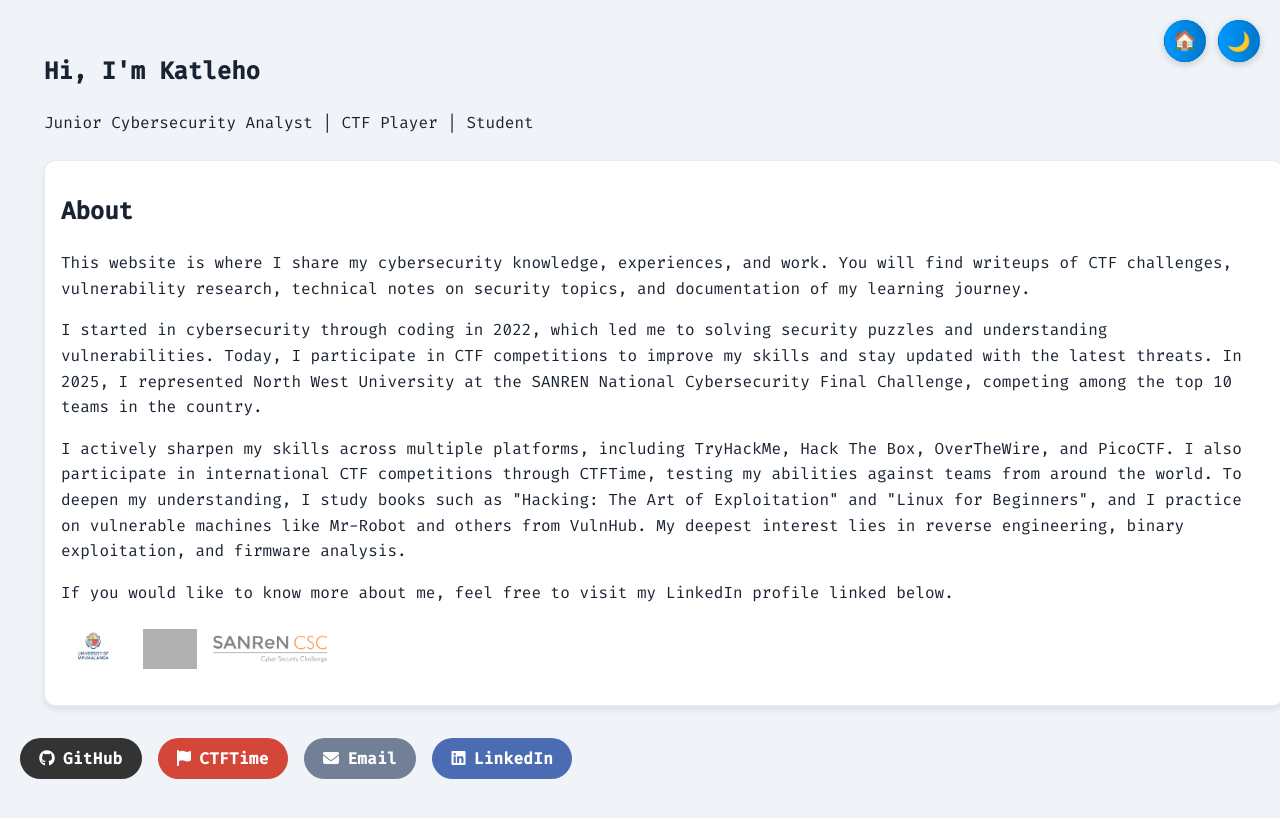
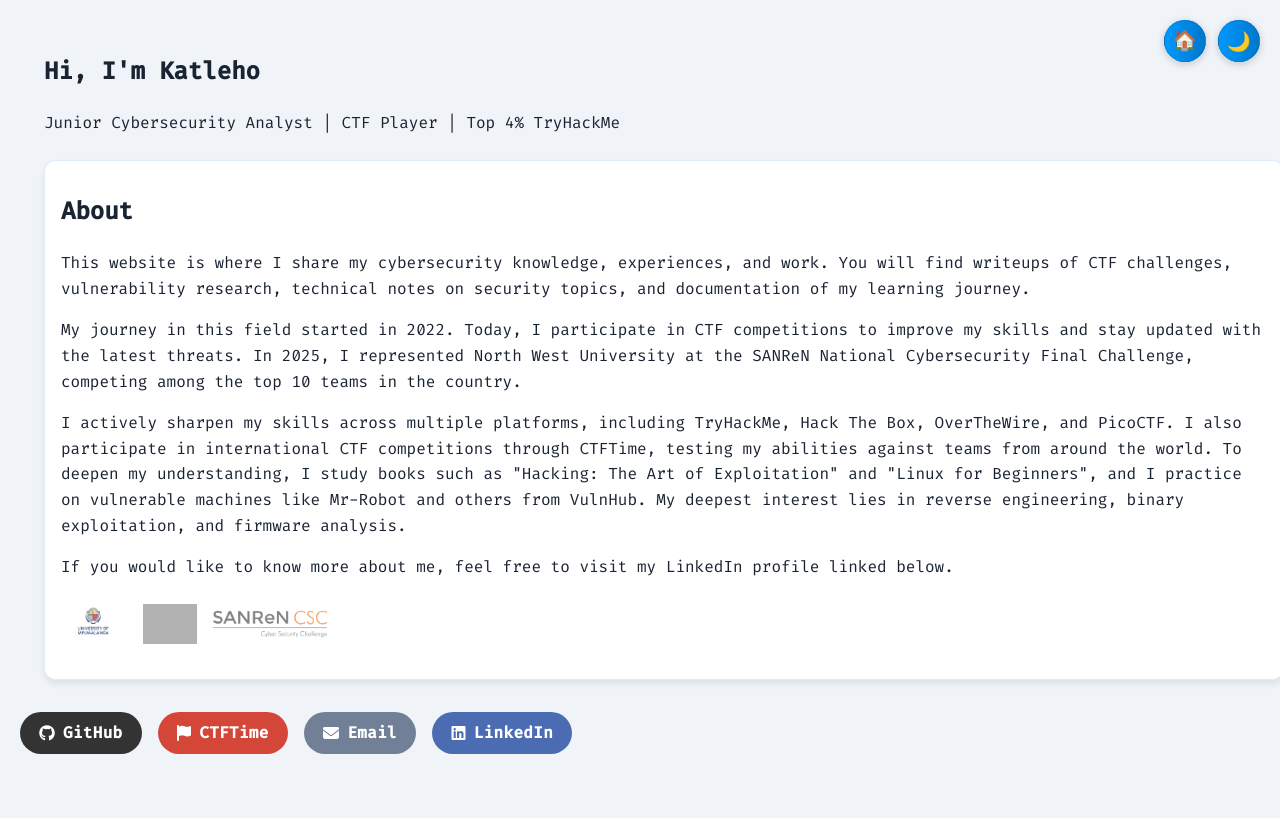
Before and after one commit to PathogenicKatt/PathogenicKatt.github.io, a Jekyll site: the page built from about.md, in a window 1280 px wide. Shown: the top 818 px of the page. Built offline with Jekyll 4.4.1, drawn with Linux system fonts in a browser that asks for light colours; grey boxes are pictures that could not be loaded.

Commit message:
Update about

```diff
--- a/about.md
+++ b/about.md
@@ -24,14 +24,14 @@ custom_css: true
 <div class="about-container">
   <section class="about-header">
     <h1>Hi, I'm Katleho</h1>
-    <p class="subtitle">Junior Cybersecurity Analyst | CTF Player | Student</p>
+    <p class="subtitle">Junior Cybersecurity Analyst | CTF Player | Top 4% TryHackMe</p>
   </section>
 
   <div class="about-grid">
     <section class="about-card">
       <h2>About</h2>
       <p>This website is where I share my cybersecurity knowledge, experiences, and work. You will find writeups of CTF challenges, vulnerability research, technical notes on security topics, and documentation of my learning journey.</p>
-      <p>I started in cybersecurity through coding in 2022, which led me to solving security puzzles and understanding vulnerabilities. Today, I participate in CTF competitions to improve my skills and stay updated with the latest threats. In 2025, I represented North West University at the SANREN National Cybersecurity Final Challenge, competing among the top 10 teams in the country.</p>
+      <p>My journey in this field started in 2022. Today, I participate in CTF competitions to improve my skills and stay updated with the latest threats. In 2025, I represented North West University at the SANReN National Cybersecurity Final Challenge, competing among the top 10 teams in the country.</p>
       <p>I actively sharpen my skills across multiple platforms, including TryHackMe, Hack The Box, OverTheWire, and PicoCTF. I also participate in international CTF competitions through CTFTime, testing my abilities against teams from around the world. To deepen my understanding, I study books such as "Hacking: The Art of Exploitation" and "Linux for Beginners", and I practice on vulnerable machines like Mr-Robot and others from VulnHub. My deepest interest lies in reverse engineering, binary exploitation, and firmware analysis.</p>
       <p>If you would like to know more about me, feel free to visit my LinkedIn profile linked below.</p>
       <div class="university-logos">
```
Also changed, not shown: other parts of about.md (+1 -1 lines).
